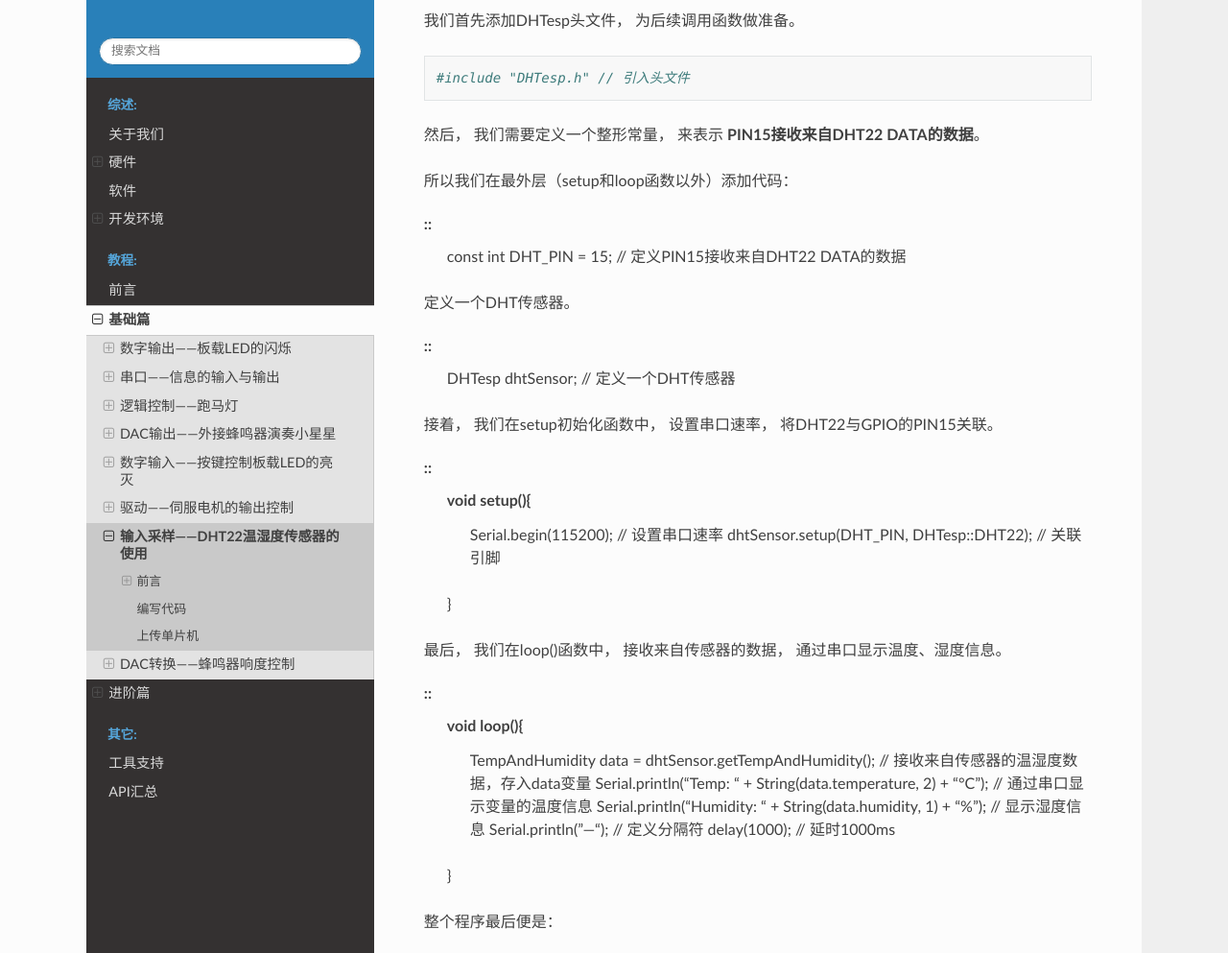
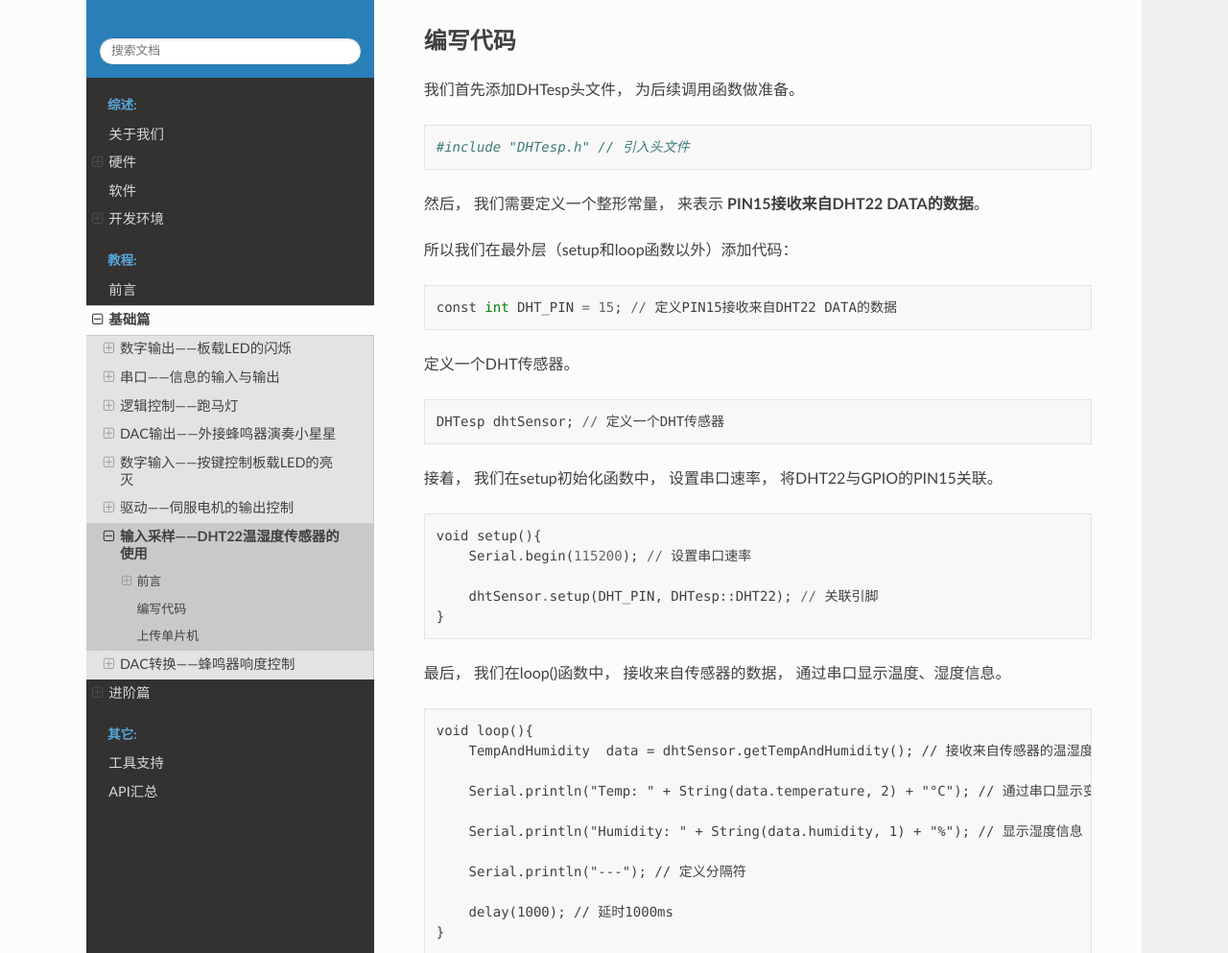
Before and after one commit to Robo-Zone/RBZBoard-docs, a Sphinx documentation site: the page built from source/tutorials/tutorial_basic/08_sensor/08_sensor.rst, in a window 1280 px wide and 1400 px high, scrolled down 3010 px, cut to the strip 0-993 px from the top of the window. Shown: the whole strip at 96% size. Built offline with Sphinx 7.4.7 and the Read the Docs theme 2.0.0, drawn with Linux system fonts in a browser that asks for light colours; part of the change alters nothing that is shown; some of the changed text lies outside the part shown.

```diff
--- a/source/tutorials/tutorial_basic/08_sensor/08_sensor.rst
+++ b/source/tutorials/tutorial_basic/08_sensor/08_sensor.rst
@@ -9,8 +9,9 @@
 
 这一小节将系统性地介绍：
 
-1. 输入采样。
-2.
+1. DHT22温度传感器的使用。
+2. 外部库的安装。
+3. 使用DHT22进行输入采样。
 
 前言
 ~~~~~~~~~~~~~~~~
@@ -42,6 +43,7 @@ GND接GND，**
 
 .. image:: assets/board_sensor_connect.png
 
+
 安装库
 ------------
 要读取DHT传感器，
@@ -53,6 +55,7 @@ GND接GND，**
 1. 打开Arduino IDE,
 转到 “草图” >“ 包含库” >“ 管理库”。
 图书馆管理器应打开。
+
 2. 在“搜索”框中搜索“ DHT ”，
 然后从Adafruit安装DHT库。
 
@@ -65,6 +68,8 @@ GND接GND，**
 .. image:: assets/install_Adafruit_sensor.jpg
 
 4. 安装库后，重新启动Arduino IDE。
+
+
 
 编写代码
 ~~~~~~~~~
@@ -83,11 +88,13 @@ GND接GND，**
 所以我们在最外层（setup和loop函数以外）添加代码：
 
 ::
+
     const int DHT_PIN = 15; // 定义PIN15接收来自DHT22 DATA的数据
 
 定义一个DHT传感器。
 
 ::
+
     DHTesp dhtSensor; // 定义一个DHT传感器
 
 接着，
@@ -96,8 +103,10 @@ GND接GND，**
 将DHT22与GPIO的PIN15关联。
 
 ::
+
     void setup(){
         Serial.begin(115200); // 设置串口速率
+
         dhtSensor.setup(DHT_PIN, DHTesp::DHT22); // 关联引脚
     }
 
@@ -107,11 +116,16 @@ GND接GND，**
 通过串口显示温度、湿度信息。
 
 ::
+
     void loop(){
         TempAndHumidity  data = dhtSensor.getTempAndHumidity(); // 接收来自传感器的温湿度数据，存入data变量
+
         Serial.println("Temp: " + String(data.temperature, 2) + "°C"); // 通过串口显示变量的温度信息
+
         Serial.println("Humidity: " + String(data.humidity, 1) + "%"); // 显示湿度信息
+
         Serial.println("---"); // 定义分隔符
+
         delay(1000); // 延时1000ms
     }
 
@@ -128,14 +142,19 @@ GND接GND，**
 
     void setup() {
         Serial.begin(115200); // 设置串口速率
+
         dhtSensor.setup(DHT_PIN, DHTesp::DHT22); // 关联引脚
     }
 
     void loop() {
         TempAndHumidity  data = dhtSensor.getTempAndHumidity(); // 接收来自传感器的温湿度数据，存入data变量
+
          Serial.println("Temp: " + String(data.temperature, 2) + "°C"); // 通过串口显示变量的温度信息
+
         Serial.println("Humidity: " + String(data.humidity, 1) + "%"); // 显示湿度信息
+
         Serial.println("---"); // 定义分隔符
+
          delay(1000); // 延时1000ms
     }
 
```
